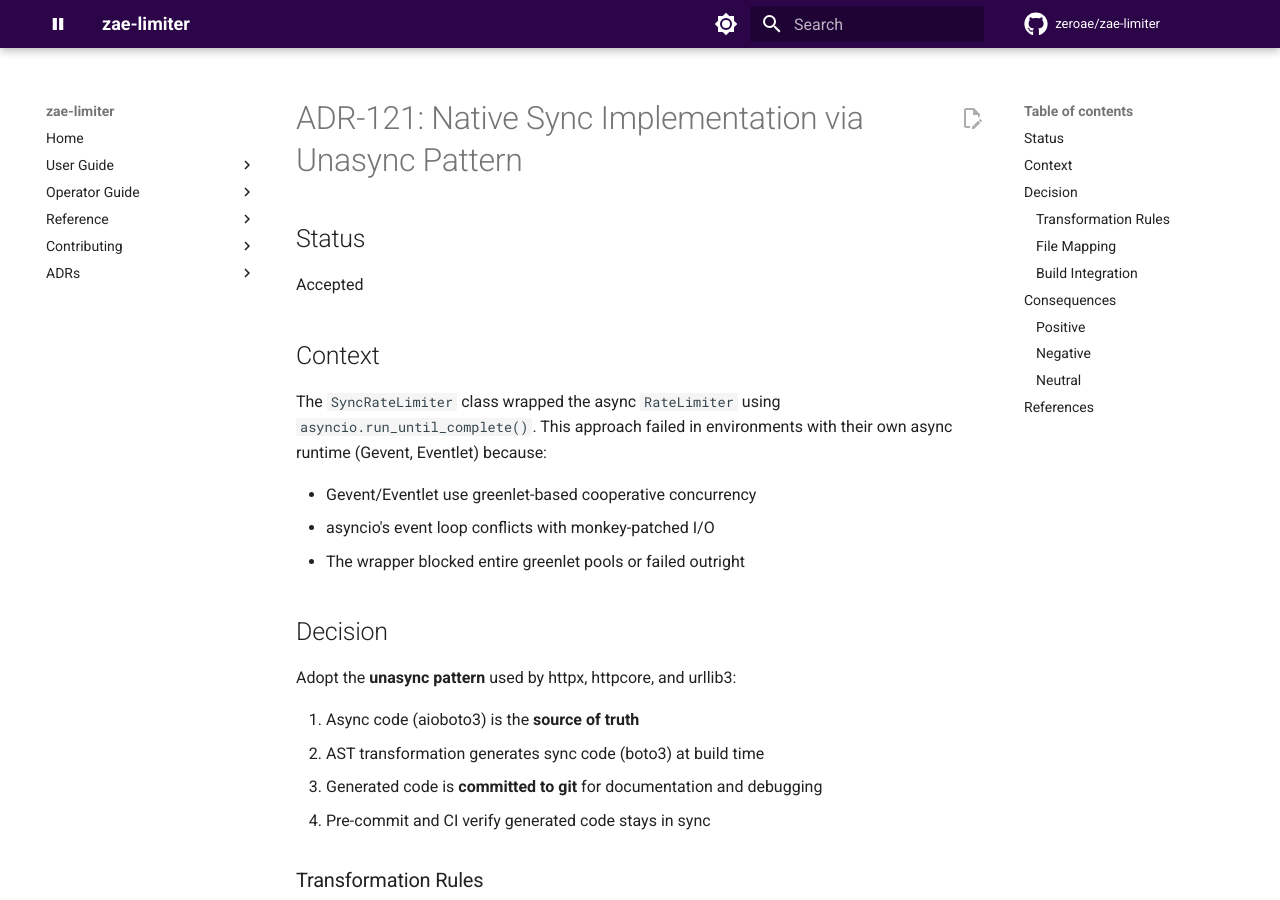
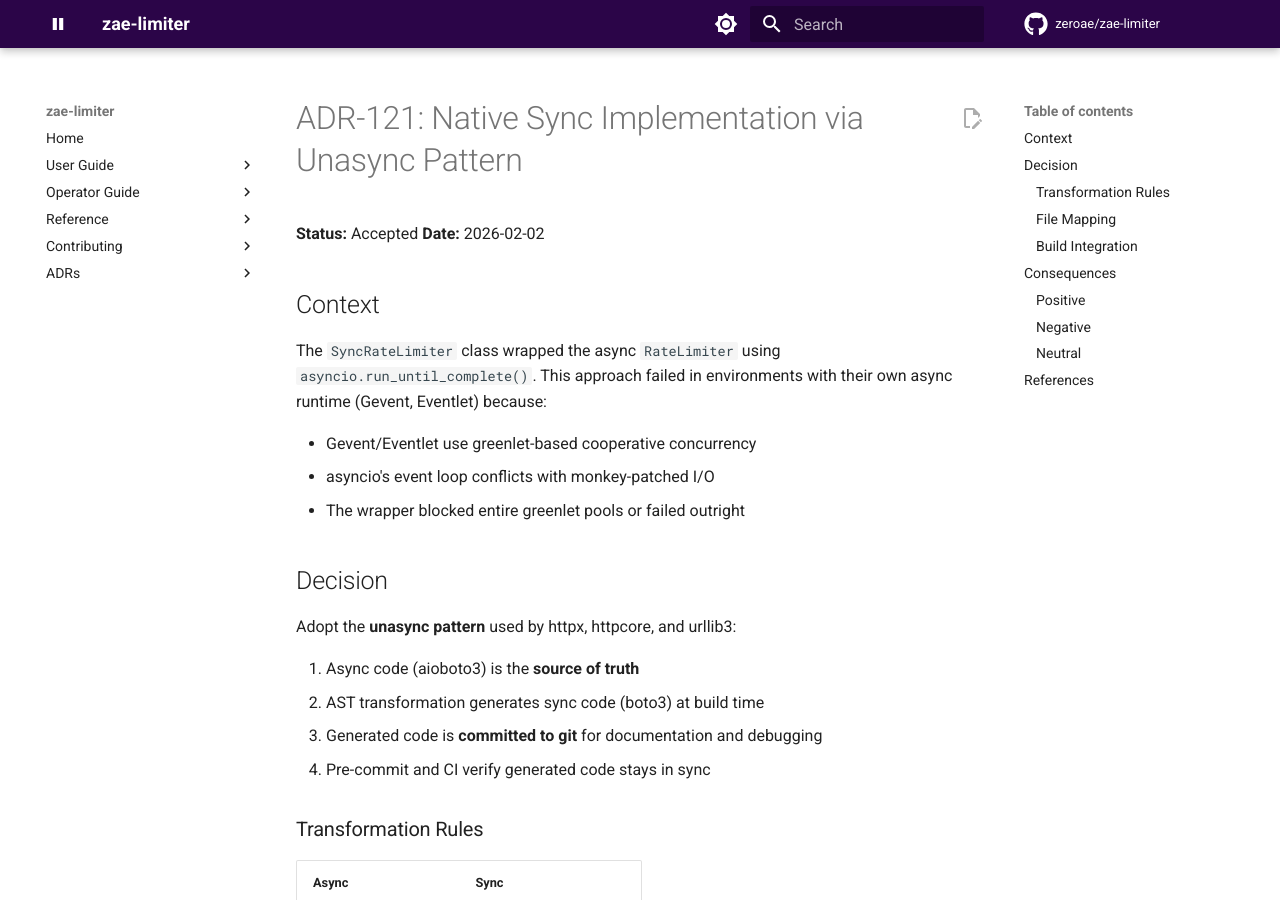
Before and after one commit to zeroae/zae-limiter, an MkDocs documentation site: the page built from docs/adr/121-native-sync-unasync.md, in a window 1280 px wide and 900 px high. Built offline with MkDocs 1.6.1 and Material for MkDocs 9.7.7, drawn with Linux system fonts in a browser that asks for light colours; comment, search, counter and statistics services are not loaded; the version menu is left out.

Commit message:
📝 docs(adr): normalize ADR-121 status header to ADR-000 format
ADR-121 (native-sync) used a `## Status` heading with the value on a
separate line, unlike every other ADR which uses the `**Status:**` /
`**Date:**` inline format mandated by ADR-000. Normalize it (Date taken
from the file's creation commit, 2026-02-02).

Co-Authored-By: Claude Opus 4.8 (1M context) <noreply@anthropic.com>

```diff
--- a/docs/adr/121-native-sync-unasync.md
+++ b/docs/adr/121-native-sync-unasync.md
@@ -1,8 +1,7 @@
 # ADR-121: Native Sync Implementation via Unasync Pattern
 
-## Status
-
-Accepted
+**Status:** Accepted
+**Date:** 2026-02-02
 
 ## Context
 
```
